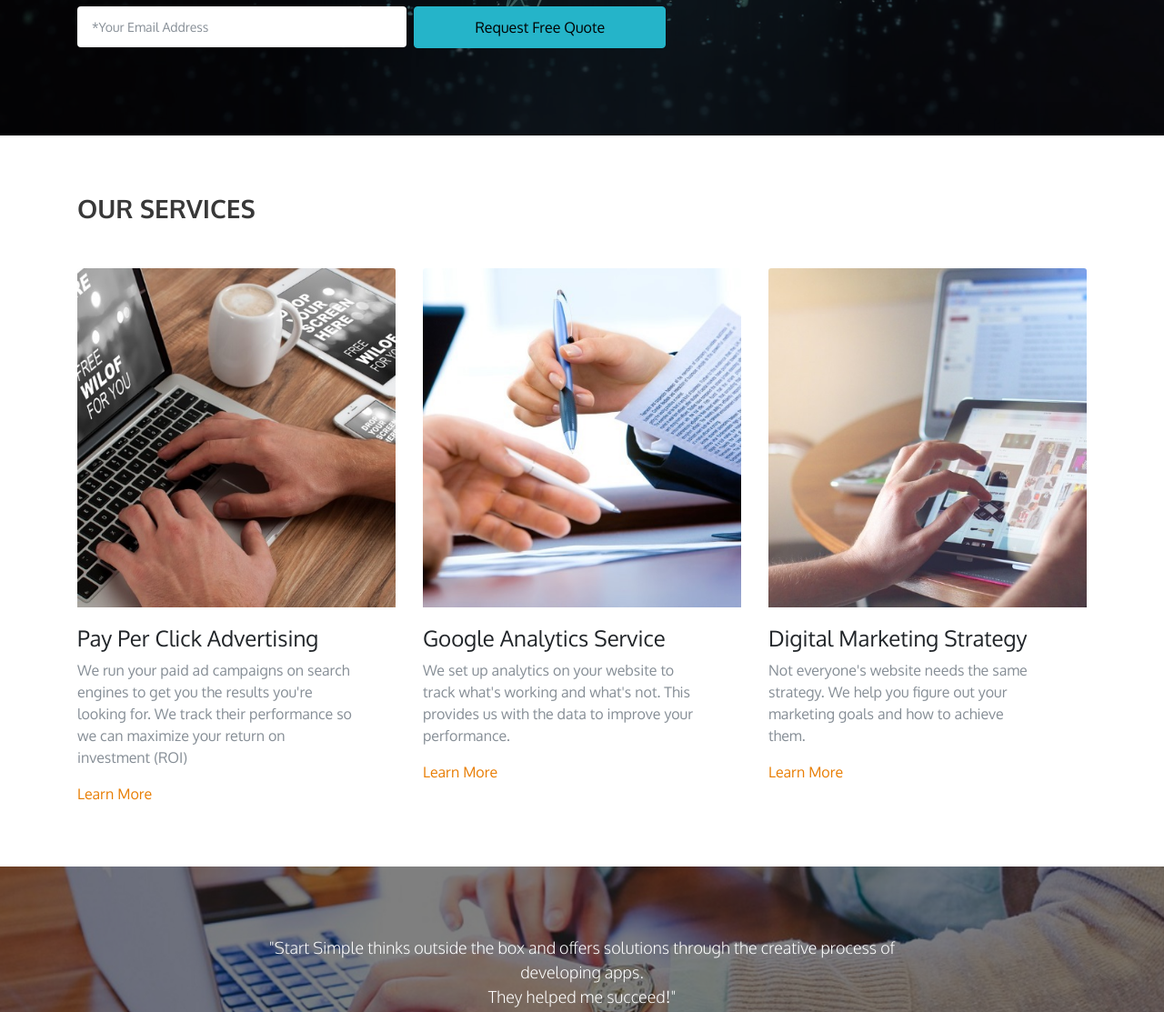
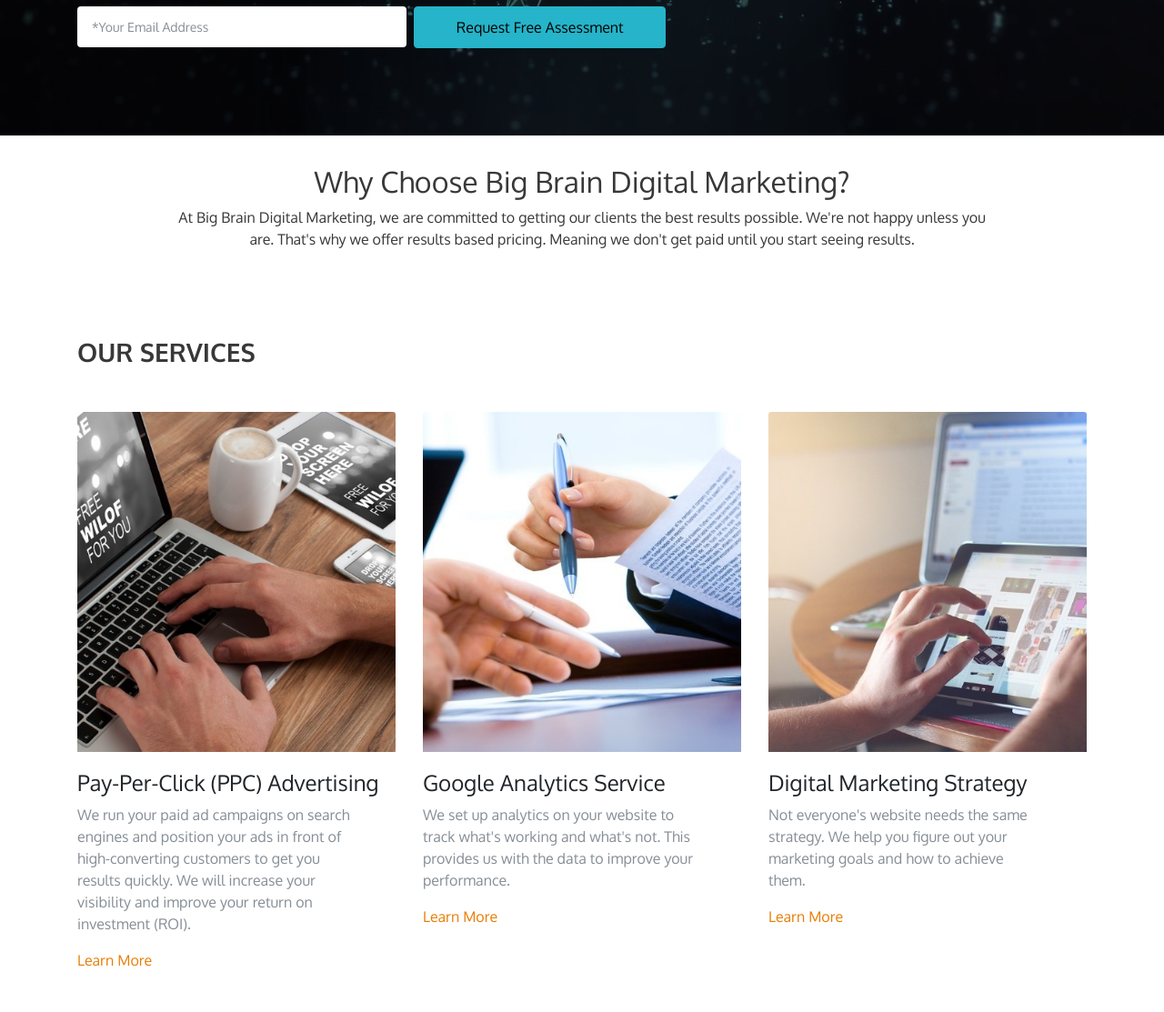
Before and after one commit to paul-mcaviney/big-brain-website, a plain HTML site: page index.html in a window 1280 px wide. Shown: the part 651-1764 px from the top of the page at 91% size. Drawn offline with Linux system fonts and the light colour scheme.

Commit message:
Button Colors & Why Section

```diff
--- a/css/main.css
+++ b/css/main.css
@@ -22,7 +22,8 @@
   .tf-header .nav-link {
     color: rgba(255, 255, 255, 0.75) !important; }
     .tf-header .nav-link:hover {
-      color: white !important; }
+      color: white !important;
+    }
   .tf-header h2 {
     text-transform: uppercase;
     margin-top: 4rem;
@@ -35,6 +36,10 @@
       color: #000;
       background-color: #25b4c9;
       border-color: #25b4c9;
+    }
+    .btn-primary:hover {
+      background-color: #249aac;
+      border-color: #208291;
     }
   @media (max-width: 1199.98px) {
     .tf-header h2 {
@@ -74,6 +79,19 @@
   @media (max-width: 767.98px) {
     .tf-header .tf-hh-col {
       padding-right: 0 !important; } }
+
+/* Why Section */
+.why-section {
+  padding: 2rem;
+  /* padding-bottom: 2rem; */
+  color: #383838;
+  text-align: center;
+}
+
+.why-explanation {
+  margin: 0 auto;
+  max-width: 900px;
+}
 
 /* Work Section */
 .tf-work-section h2.h3 {
--- a/index.html
+++ b/index.html
@@ -56,12 +56,18 @@
           <div class="col-md-4 col-sm-12 tf-hh-col">
             <input class="mt-1 form-control" type="email" placeholder="*Your Email Address">
           </div>
-          <div class="col-md-3 col-sm-12"><a class="tf-header-heading-btn a btn btn-primary btn-block mt-1" href="#">Request Free Quote</a></div>
+          <div class="col-md-3 col-sm-12"><a class="tf-header-heading-btn a btn btn-primary btn-block mt-1" href="#">Request Free Assessment</a></div>
         </div>
       </div>
     </header>
     <div class="page-content">
       <div>
+
+<div class="why-section">
+    <h2 class="h2 why-title">Why Choose Big Brain Digital Marketing?</h2>
+    <p class="why-explanation">At Big Brain Digital Marketing, we are committed to getting our clients the best results possible. We're not happy unless you are. That's why we offer results based pricing. Meaning we don't get paid until you start seeing results.</p>
+</div>
+
 <div class="tf-work-section">
   <div class="container" id="work">
     <h2 class="h3">Our Services</h2>
@@ -71,8 +77,8 @@
       <div class="col-md-4 col-sm-12 pt-2">
         <div class="card"><img class="img-fluid card-img-top" src="images/2-start-simple.jpg" alt="2-start-simple"/>
           <div class="card-body">
-            <h3 class="h4">Pay Per Click Advertising</h3>
-            <p class="text-muted">We run your paid ad campaigns on search engines to get you the results you're looking for. We track their performance so we can maximize your return on investment (ROI)</p><a class="card-link" href="#">Learn More</a>
+            <h3 class="h4">Pay-Per-Click (PPC) Advertising</h3>
+            <p class="text-muted">We run your paid ad campaigns on search engines and position your ads in front of high-converting customers to get you results quickly. We will increase your visibility and improve your return on investment (ROI).</p><a class="card-link" href="#">Learn More</a>
           </div>
         </div>
       </div>
```
